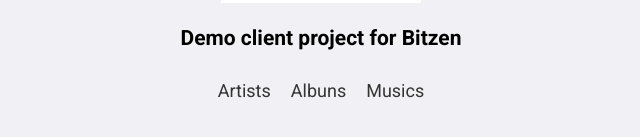
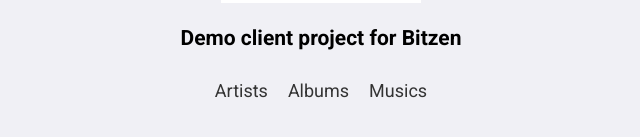
Before and after one commit to ThiagoLuzFerreira/demo-bitzen-frontend, a React (Create React App) app: page / in a window 1280 px wide. Shown: the part 197-334 px from the top of the page, without its empty margins (319-959 px from the left). Built offline with nearby package versions, Linux system fonts and the light colour scheme.

Commit message:
ts for home added

```diff
--- a/src/pages/Home/index.jsx
+++ b/src/pages/Home/index.tsx
@@ -1,10 +1,10 @@
 import React from 'react';
 import { Link } from 'react-router-dom';
-import "./styles.css"
+import "./styles.css";
 
 import bitzenLogo from '../../assets/bitzen.jpg';
 
-const Home = () => {
+const Home: React.FC = () => {
   return (
     <div className='home-container'>
       <section className='greeting'>
@@ -14,12 +14,11 @@ const Home = () => {
 
       <div className="links">
         <Link to="/artists">Artists</Link>
-        <Link to="/albuns">Albuns</Link>
+        <Link to="/albums">Albums</Link>
         <Link to="/musics">Musics</Link>
       </div>
-
     </div>
-  )
+  );
 }
 
 export default Home;
--- a/src/routes.js
+++ b/src/routes.js
@@ -2,7 +2,7 @@ import React from "react";
 import {BrowserRouter, Routes, Route} from "react-router-dom"
 
 import Artists from "./pages/Artists/index.tsx";
-import Home from "./pages/Home";
+import Home from "./pages/Home/index.tsx";
 import NewArtist from "./pages/NewArtist/index.tsx";
 
 const AppRoutes = () => {
```
